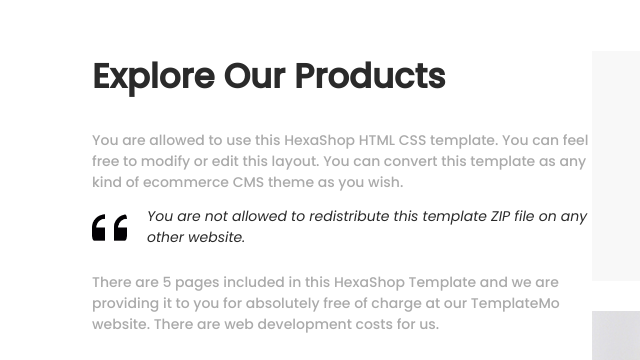
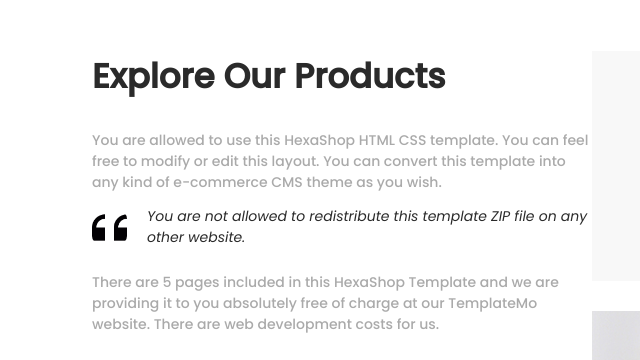
Before and after one commit to ATOVRA/Empire, a plain HTML site: page WebSite 1/index.html in a window 1280 px wide. Shown: the part 3200-3560 px from the top of the page, 116-756 px from the left. Drawn offline with Linux system fonts and the light colour scheme.

Commit message:
Update index.html
fixed some writing wrongs.

```diff
--- a/WebSite 1/index.html
+++ b/WebSite 1/index.html
@@ -281,7 +281,7 @@
                 <h1 class="explore-tittle">Explore Our Products</h1>
                 <p class="explore-text1">You are allowed to use this HexaShop HTML CSS
                    template. You can feel free to modify or edit this layout.
-                   You can convert this template as any kind of ecommerce CMS theme as you wish.
+                   You can convert this template into any kind of e-commerce CMS theme as you wish.
                 </p>
 
                 <div class="text3-container">
@@ -290,7 +290,7 @@
                 </div>
 
                 <p class="explore-text4">There are 5 pages included in this HexaShop Template and we are providing it to you
-                    for absolutely free of charge at our TemplateMo website. There are web
+                    absolutely free of charge at our TemplateMo website. There are web
                     development costs for us.
                 </p>
 
```
